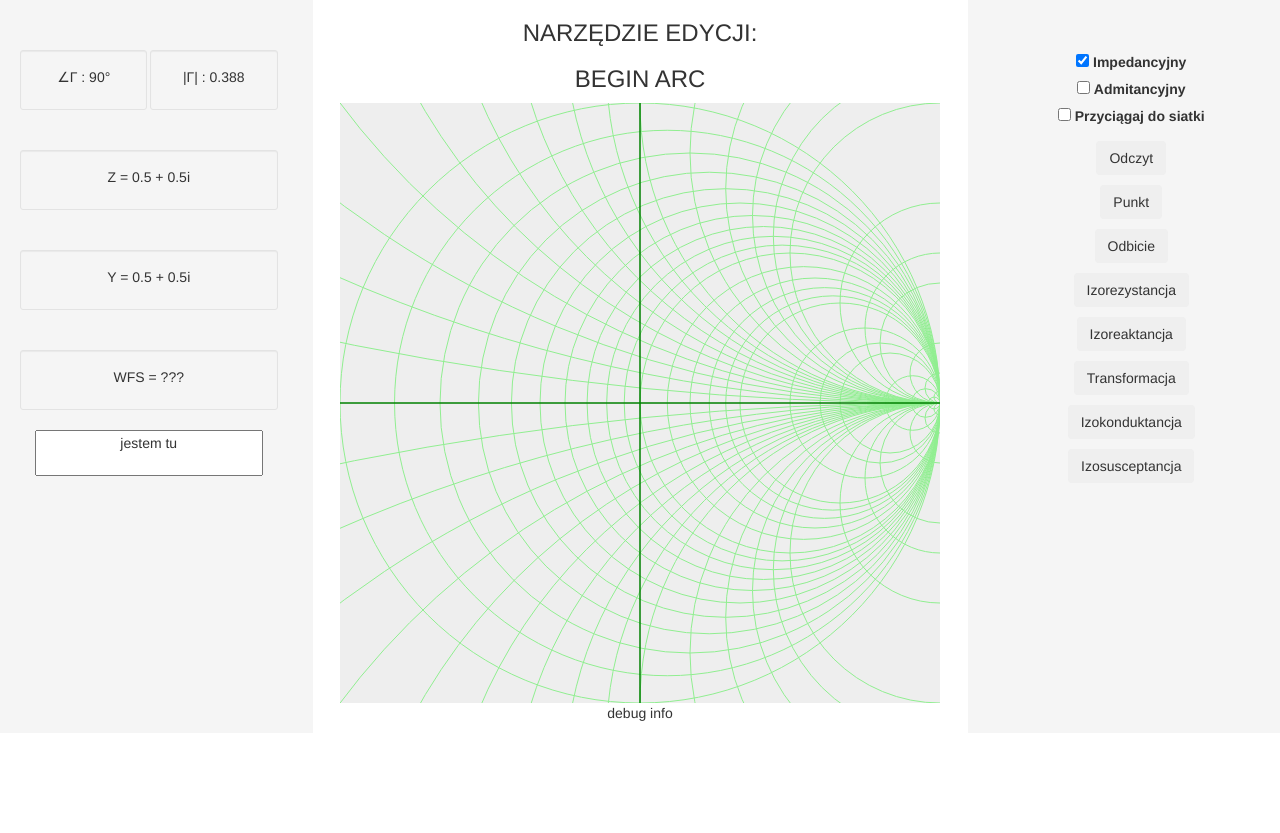
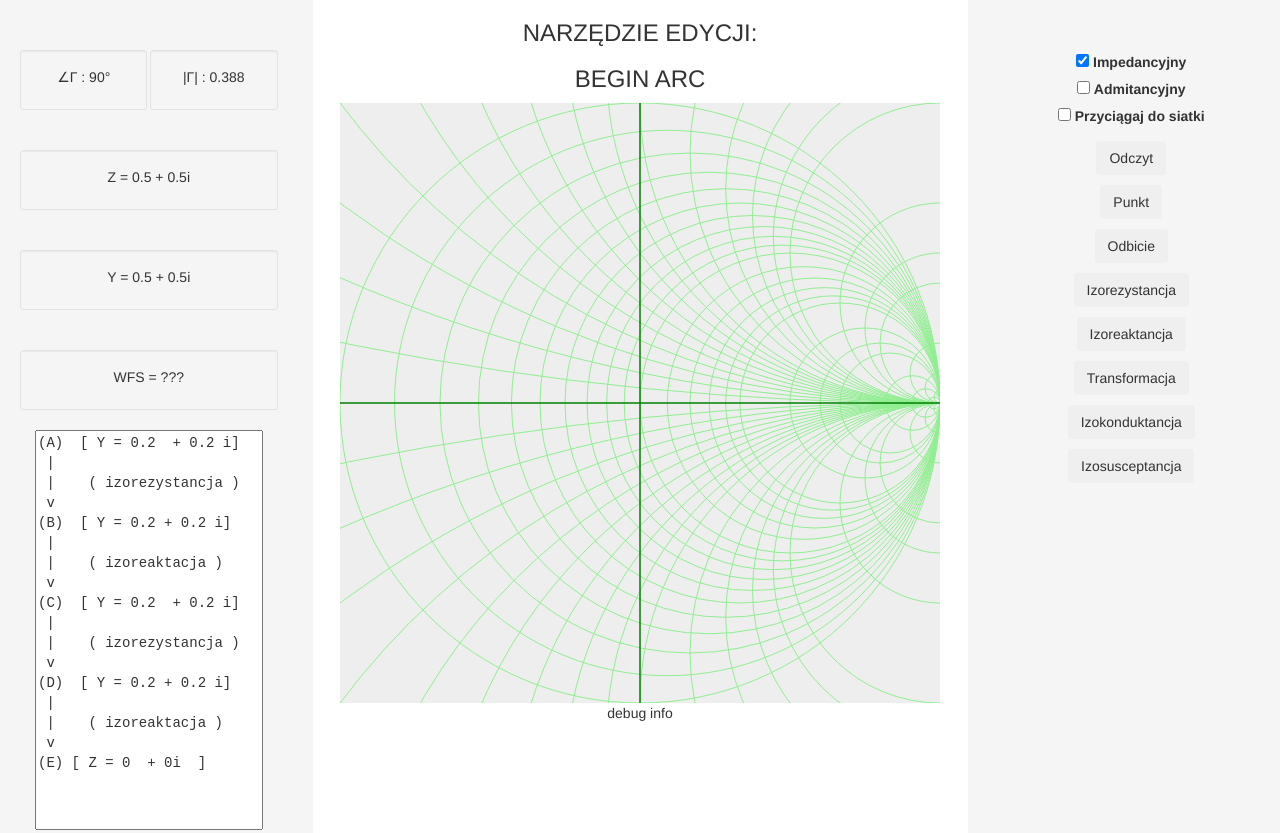
Before and after one commit to EpokaRozumu/SmithChart, a plain HTML site: page index.html in a window 1280 px wide. Before the commit the page ends 800 px from the top, so only its background shows below. Drawn offline with nearby package versions, Linux system fonts and the light colour scheme.

Commit message:
okienko tekstu wyjściowego ze sztucznymi danymi

```diff
--- a/index.html
+++ b/index.html
@@ -27,8 +27,11 @@
       margin: 10px;
       align-self: center;
     }
-    textarea {
+    #outputtext {
       resize: none;
+      height: 400px;
+      text-align: left;
+      font-family: monospace;
     }
     .checkbox {
       text-align: left;
--- a/js/main.js
+++ b/js/main.js
@@ -28,7 +28,25 @@ const okienkoImpedancja = document.getElementById("z")
 const okienkoAdmitancja = document.getElementById("y")
 const okienkoWFS = document.getElementById("WFS")
 const okienkoTekstuWyjsciowego = document.getElementById("outputtext")
-okienkoTekstuWyjsciowego.innerText = "jestem tu"
+let placeholdertxt = `(A)  [ Y = 0.2  + 0.2 i]
+ |
+ |    ( izorezystancja )
+ v
+(B)  [ Y = 0.2 + 0.2 i]
+ |
+ |    ( izoreaktacja )
+ v
+(C)  [ Y = 0.2  + 0.2 i]
+ |
+ |    ( izorezystancja )
+ v
+(D)  [ Y = 0.2 + 0.2 i]
+ |
+ |    ( izoreaktacja )
+ v
+(E) [ Z = 0  + 0i  ]`
+console.log(placeholdertxt)
+okienkoTekstuWyjsciowego.value = placeholdertxt
 
 const ctx = canvas.getContext("2d");
 canvas.addEventListener("mousemove",mouseMoveHandler);
```
